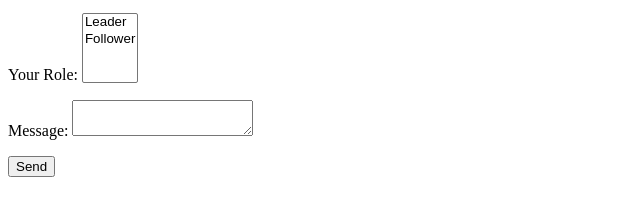
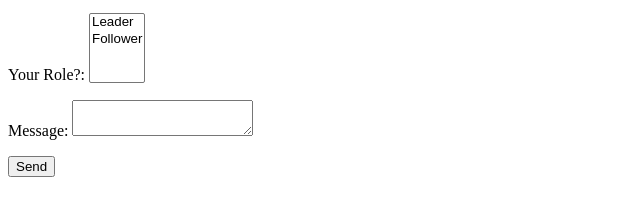
Before and after one commit to erikw/netlify-demo, a plain HTML site: page index.html in a window 1280 px wide. Shown: the part 161-376 px from the top of the page, 0-640 px from the left. Drawn offline with Linux system fonts and the light colour scheme.

Commit message:
Modified: index.html

```diff
--- a/index.html
+++ b/index.html
@@ -18,7 +18,7 @@
     <label>Your Email: <input type="email" name="email" /></label>
   </p>
   <p>
-    <label>Your Role: <select name="role[]" multiple>
+    <label>Your Role?: <select name="role[]" multiple>
       <option value="leader">Leader</option>
       <option value="follower">Follower</option>
     </select></label>
```
